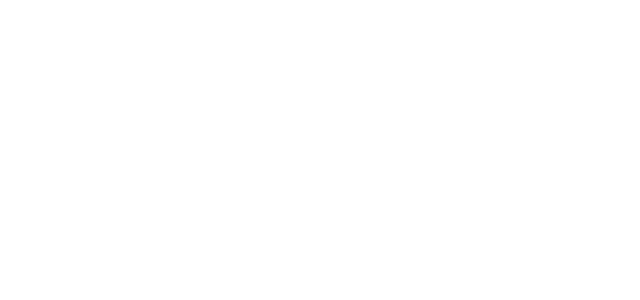
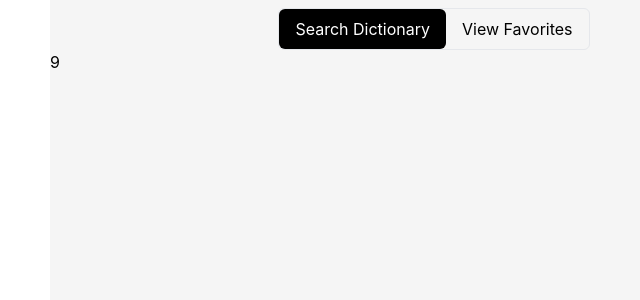
Before and after one commit to SAYEM5522/Owlbot_Dictionary-, a React (Create React App) app: page / in a window 1280 px wide. Shown: the top 300 px of the page, without its empty margins (206-846 px from the left). Built offline with nearby package versions, Linux system fonts and the light colour scheme.

Commit message:
Header Layout Structure add

```diff
--- a/src/App.js
+++ b/src/App.js
@@ -1,9 +1,11 @@
 import logo from './logo.svg';
 import './App.css';
+import Dictionary from './Component/Dictionary';
 
 function App() {
   return (
-    <div className="App">
+    <div className="App h-screen flex items-center justify-center w-full">
+      <Dictionary/>
     </div>
   );
 }
--- /dev/null
+++ b/src/Component/Data.js
@@ -0,0 +1,14 @@
+export const data=[
+  {
+    id:1,
+    name:"Search Dictionary",
+
+  },
+  {
+    id:2,
+    name:"View Favorites",
+
+  }
+
+
+]
--- /dev/null
+++ b/src/Component/Dictionary.js
@@ -0,0 +1,31 @@
+import React, { useCallback, useState } from 'react'
+import Layout from './Layout'
+import { data } from './Data'
+const Dictionary = () => {
+  const [acttiveIndex,setACtiveIndex]=useState(0)
+  const ItemSelect=useCallback((index)=>{
+    setACtiveIndex(index)
+  },[acttiveIndex])
+  return (
+    <div className='w-[60%] h-screen bg-[whitesmoke] flex flex-col items-start'>
+      <div className='flex border w-fit flex-row  mt-2 mx-auto rounded-md'>
+      {
+          data.map((item,index)=>{
+            return(
+             <div key={index} onClick={()=>ItemSelect(index)} className={`flex ${index===acttiveIndex?"bg-black text-white ":""} p-2 rounded-md cursor-pointer items-center`}>
+              <p className=' px-2 ' >{item.name}</p>
+             </div>
+            )
+          })
+
+        }
+      </div>
+      <div>
+        <Layout index={acttiveIndex}/>
+      </div>
+
+    </div>
+  )
+}
+
+export default Dictionary
--- /dev/null
+++ b/src/Component/Header.js
@@ -0,0 +1,11 @@
+import React from 'react'
+
+const Header = () => {
+  return (
+    <div>
+
+    </div>
+  )
+}
+
+export default Header
--- /dev/null
+++ b/src/Component/Layout.js
@@ -0,0 +1,16 @@
+import React from 'react'
+const Layout = ({index}) => {
+  return(
+    <div>
+      {
+        (index===0)?(
+          <div>9</div>
+        ):(
+        <div>0</div>
+        )
+      }
+    </div>
+  )
+}
+
+export default Layout
```
